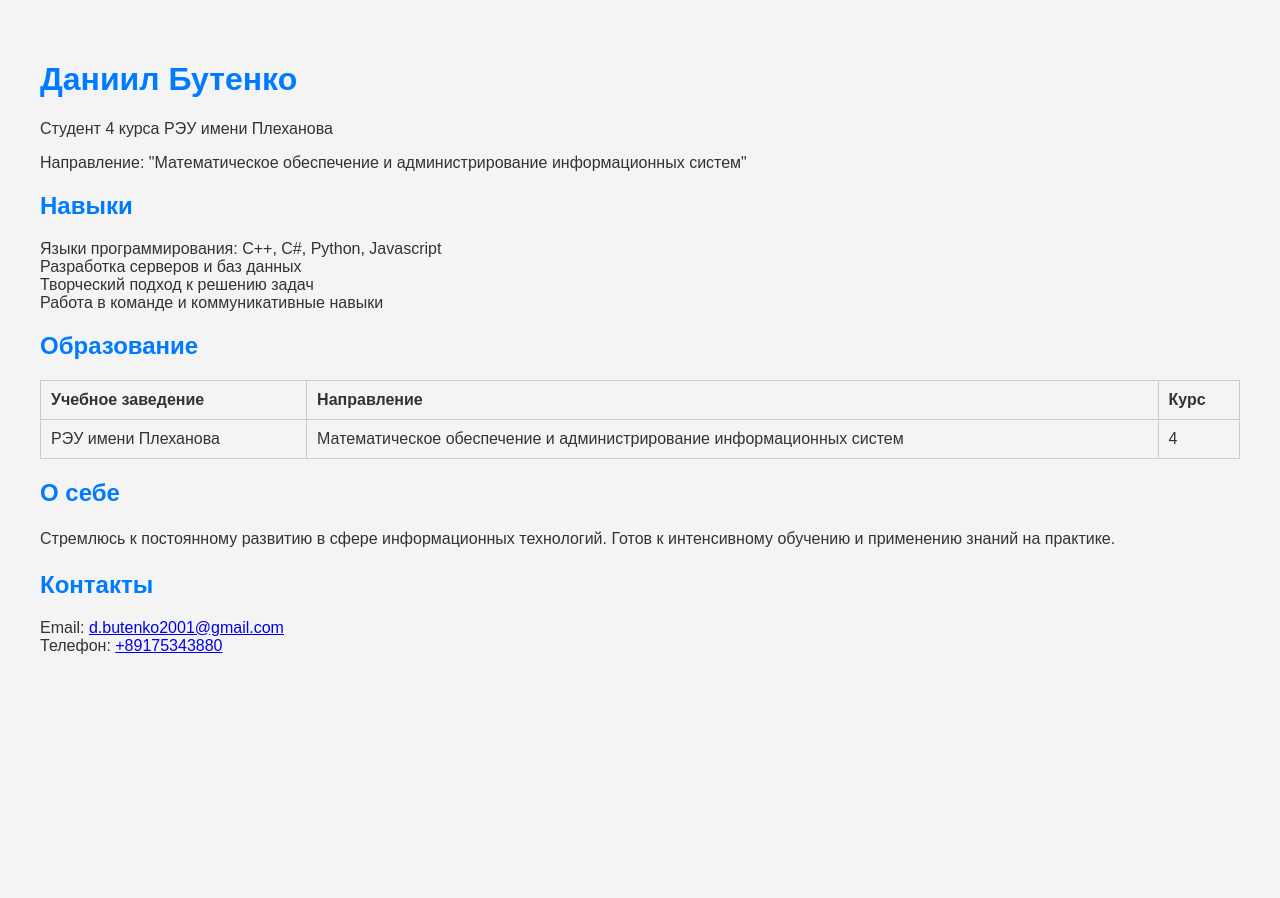
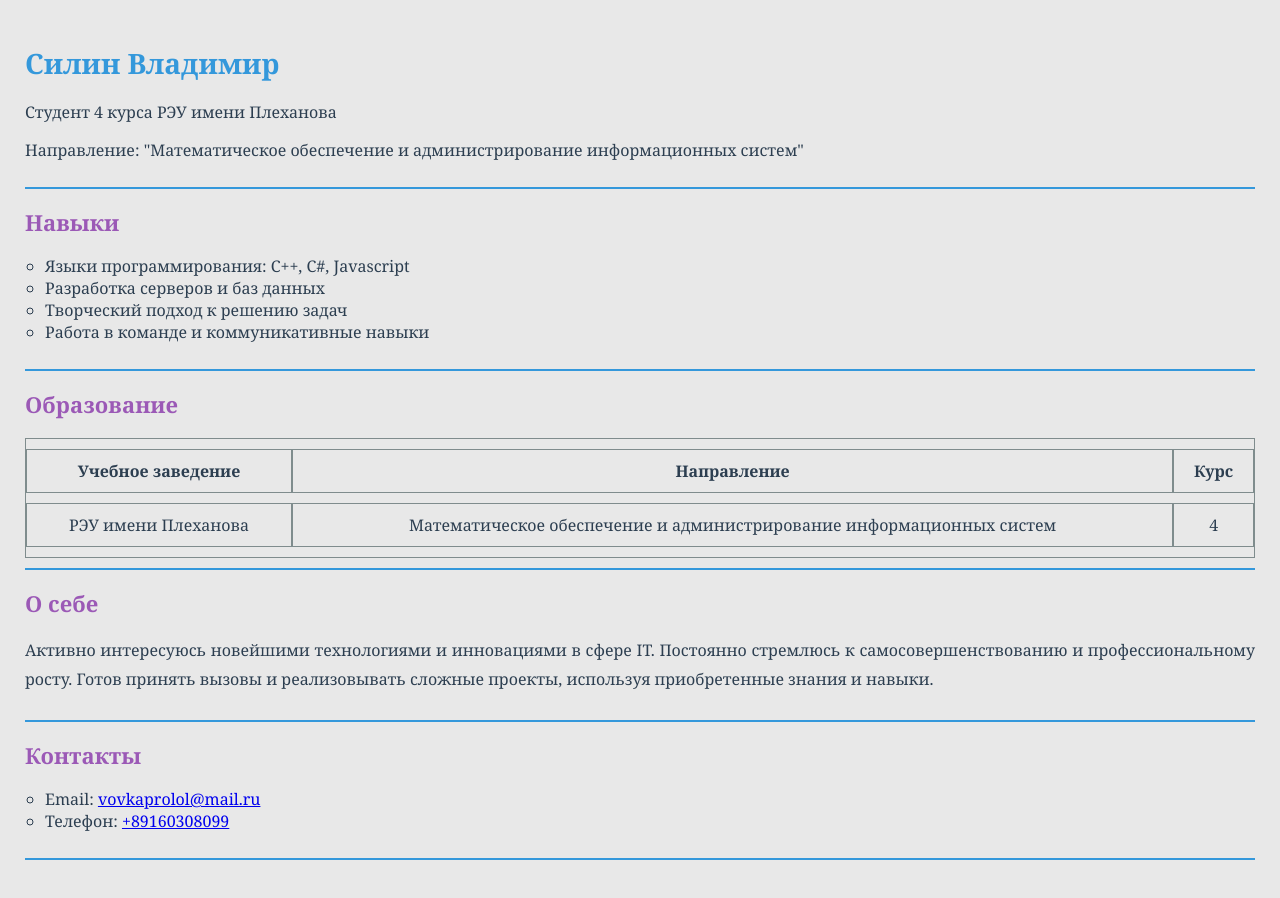
Before and after one commit to VladimirSilin/InternetProg, a plain HTML site: page resume.html in a window 1280 px wide. Before the commit the page ends 800 px from the top, so only its background shows below. Drawn offline with Linux system fonts and the light colour scheme.

Commit message:
Update resume.html

```diff
--- a/resume.html
+++ b/resume.html
@@ -6,49 +6,59 @@
 <title>Моё Резюме</title>
 <style>
 body {
-font-family: Arial, sans-serif;
-margin: 20px;
-padding: 20px;
-background-color: #f4f4f4;
-color: #333;
+    font-family: 'Georgia', serif;
+    margin: 10px;
+    padding: 15px;
+    background-color: #e8e8e8;
+    color: #2c3e50;
 }
 
 header, section, footer {
-margin-bottom: 20px;
+    margin-bottom: 15px;
+    border-bottom: 2px solid #3498db;
+    padding-bottom: 10px;
 }
 
-h1, h2, h3 {
-color: #007bff;
+h1 {
+    color: #3498db;
+    font-size: 28px;
+}
+
+h2, h3 {
+    color: #9b59b6;
+    font-size: 22px;
 }
 
 ul {
-list-style-type: none;
-padding: 0;
+    list-style-type: circle;
+    padding-left: 20px;
 }
 
 table {
-width: 100%;
-border-collapse: collapse;
-margin-top: 10px;
+    width: 100%;
+    border-collapse: separate;
+    border-spacing: 0 10px;
+    margin-top: 10px;
 }
 
 table, th, td {
-border: 1px solid #ccc;
+    border: 1px solid #7f8c8d;
 }
 
 th, td {
-padding: 10px;
-text-align: left;
+    padding: 10px;
+    text-align: center;
 }
 
 section p {
-line-height: 1.5;
+    line-height: 1.8;
+    text-align: justify;
 }
 </style>
 </head>
 <body>
 <header>
-<h1>Даниил Бутенко</h1>
+<h1>Силин Владимир</h1>
 <p>Студент 4 курса РЭУ имени Плеханова</p>
 <p>Направление: "Математическое обеспечение и администрирование информационных систем"</p>
 </header>
@@ -56,7 +66,7 @@ line-height: 1.5;
 <section>
 <h2>Навыки</h2>
 <ul>
-<li>Языки программирования: C++, C#, Python, Javascript</li>
+<li>Языки программирования: C++, C#, Javascript</li>
 <li>Разработка серверов и баз данных</li>
 <li>Творческий подход к решению задач</li>
 <li>Работа в команде и коммуникативные навыки</li>
@@ -85,14 +95,14 @@ line-height: 1.5;
 
 <section>
 <h2>О себе</h2>
-<p>Стремлюсь к постоянному развитию в сфере информационных технологий. Готов к интенсивному обучению и применению знаний на практике.</p>
+<p>Активно интересуюсь новейшими технологиями и инновациями в сфере IT. Постоянно стремлюсь к самосовершенствованию и профессиональному росту. Готов принять вызовы и реализовывать сложные проекты, используя приобретенные знания и навыки.</p>
 </section>
 
 <section>
 <h2>Контакты</h2>
 <ul>
-<li>Email: <a href="mailto:d.butenko2001@gmail.com">d.butenko2001@gmail.com</a></li>
-<li>Телефон: <a href="tel:+89175343880">+89175343880</a></li>
+<li>Email: <a href="mailto:vovkaprolol@mail.ru">vovkaprolol@mail.ru</a></li>
+<li>Телефон: <a href="tel:+89160308099">+89160308099</a></li>
 </ul>
 </section>
 </body>
```
